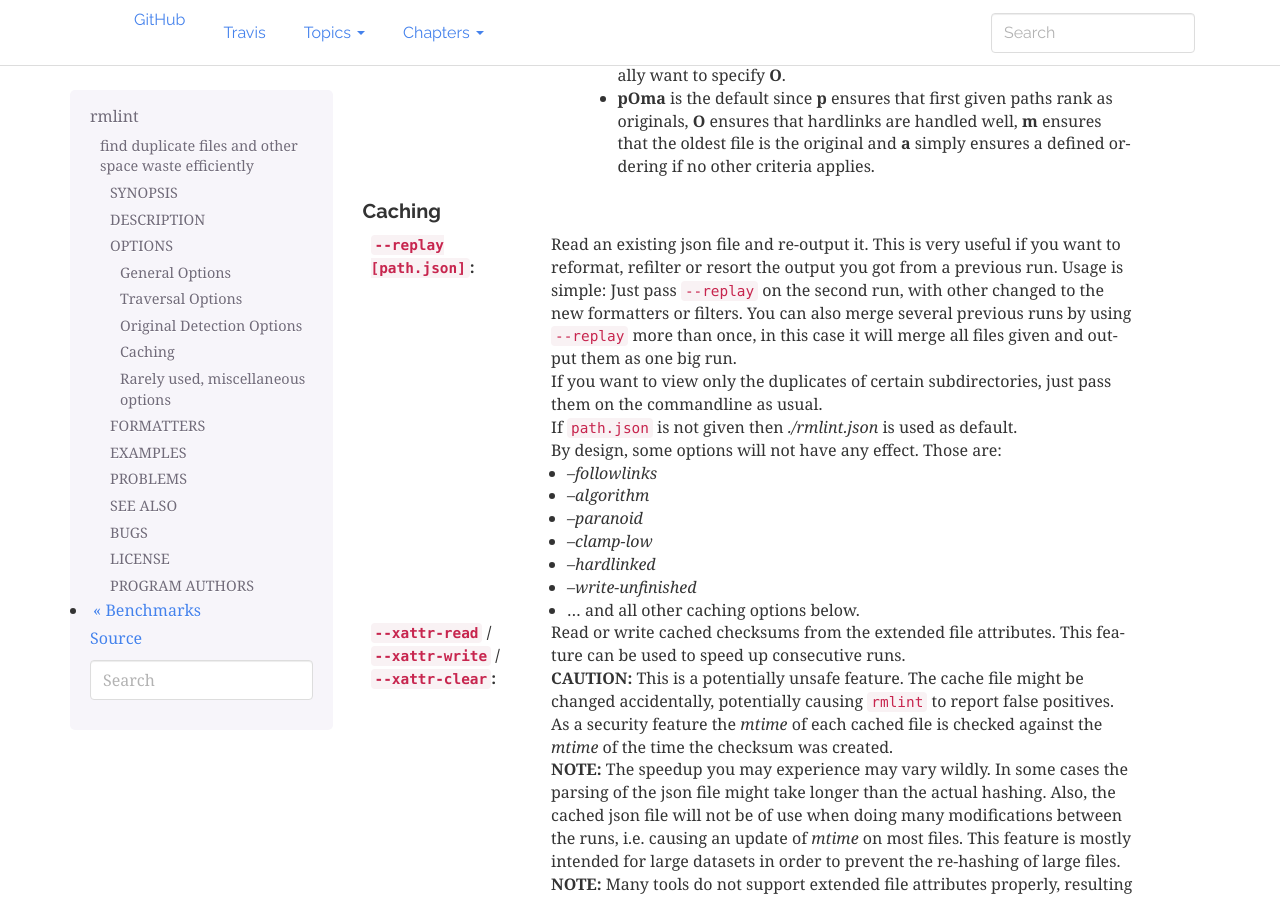
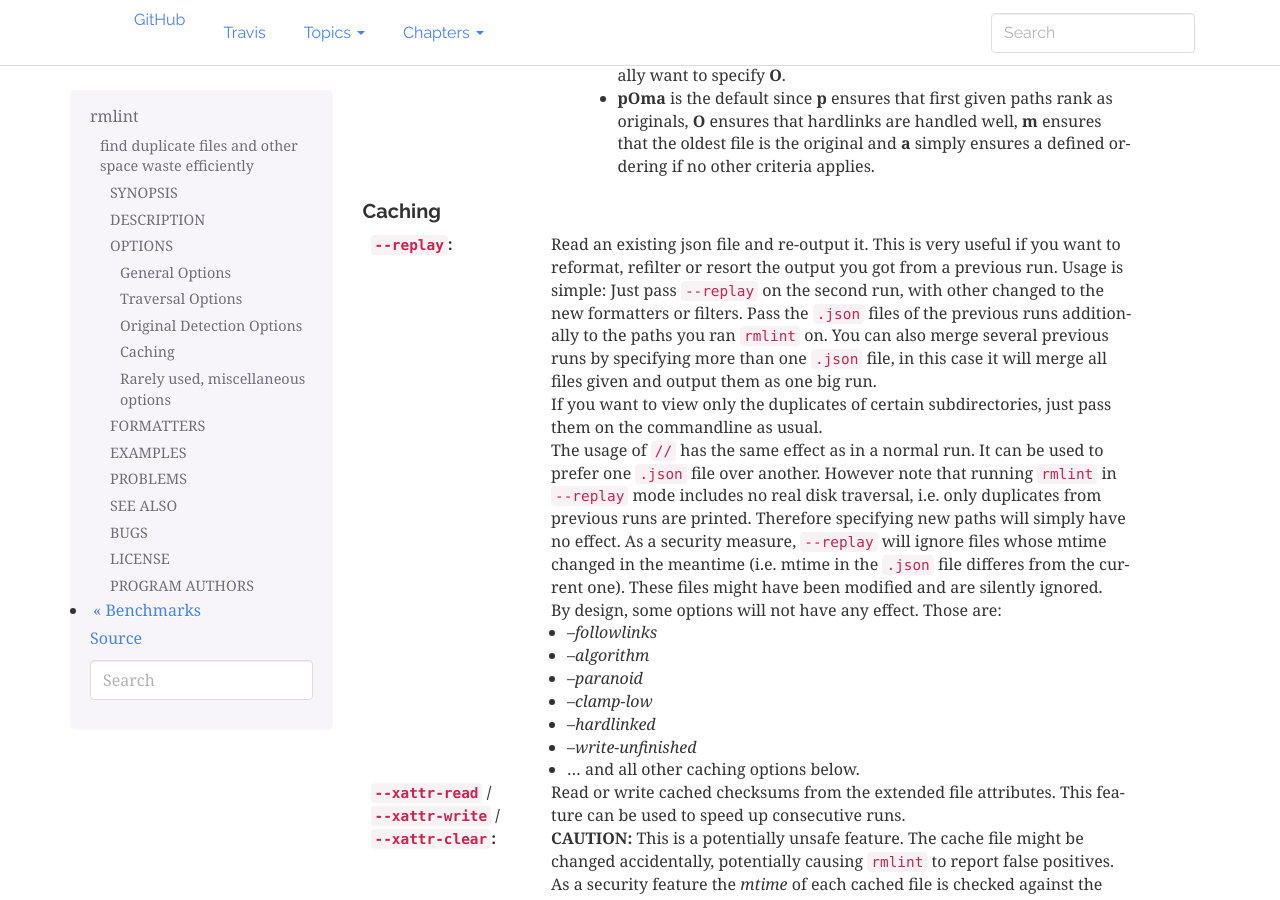
Before and after one commit to sahib/rmlint, a Sphinx documentation site: the page built from docs/rmlint.1.rst, in a window 1280 px wide and 900 px high, scrolled down 6603 px. Built offline with Sphinx 7.4.7, drawn with Linux system fonts in a browser that asks for light colours.

Commit message:
replay: docs: extend a bit

```diff
--- a/docs/rmlint.1.rst
+++ b/docs/rmlint.1.rst
@@ -381,19 +381,27 @@ Original Detection Options
 Caching
 -------
 
-:``--replay [path.json]``:
+:``--replay``:
 
-    Read an existing json file and re-output it. This is very useful if you want
-    to reformat, refilter or resort the output you got from a previous run.
-    Usage is simple: Just pass ``--replay`` on the second run, with other
-    changed to the new formatters or filters. You can also merge several previous
-    runs by using ``--replay`` more than once, in this case it will merge all files
-    given and output them as one big run.
+    Read an existing json file and re-output it. This is very useful if you
+    want to reformat, refilter or resort the output you got from a previous
+    run. Usage is simple: Just pass ``--replay`` on the second run, with other
+    changed to the new formatters or filters. Pass the ``.json`` files of the
+    previous runs additionally to the paths you ran ``rmlint`` on. You can also
+    merge several previous runs by specifying more than one ``.json`` file, in
+    this case it will merge all files given and output them as one big run.
 
-    If you want to view only the duplicates of certain subdirectories, just pass
-    them on the commandline as usual.
+    If you want to view only the duplicates of certain subdirectories, just
+    pass them on the commandline as usual.
 
-    If ``path.json`` is not given then `./rmlint.json` is used as default.
+    The usage of ``//`` has the same effect as in a normal run. It can be used
+    to prefer one ``.json`` file over another. However note that running
+    ``rmlint`` in ``--replay`` mode includes no real disk traversal, i.e. only
+    duplicates from previous runs are printed. Therefore specifying new paths
+    will simply have no effect. As a security measure, ``--replay`` will ignore
+    files whose mtime changed in the meantime (i.e. mtime in the ``.json`` file
+    differes from the current one). These files might have been modified and
+    are silently ignored.
 
     By design, some options will not have any effect. Those are:
 
```
Also changed, not shown: 1 other file.
